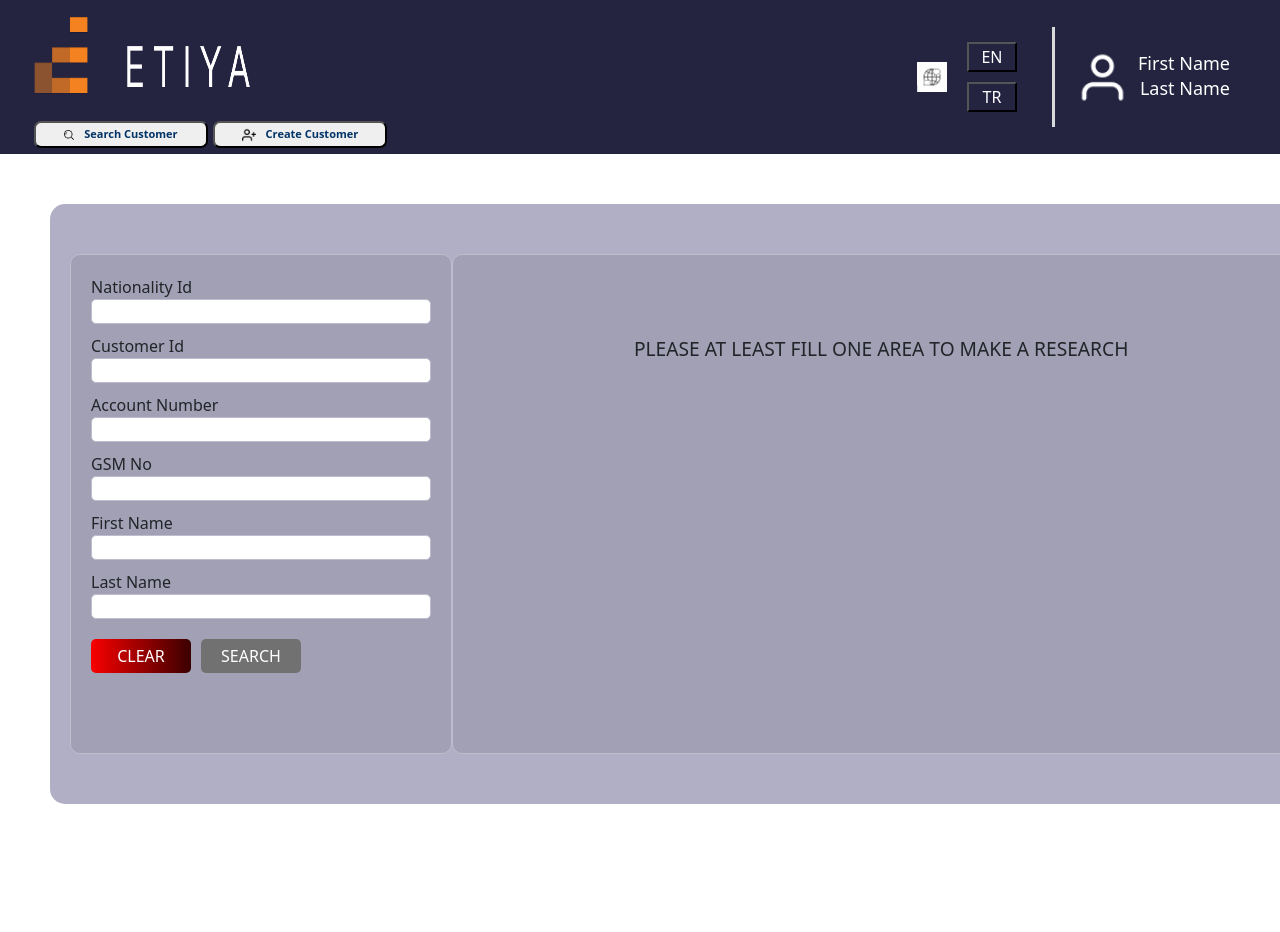
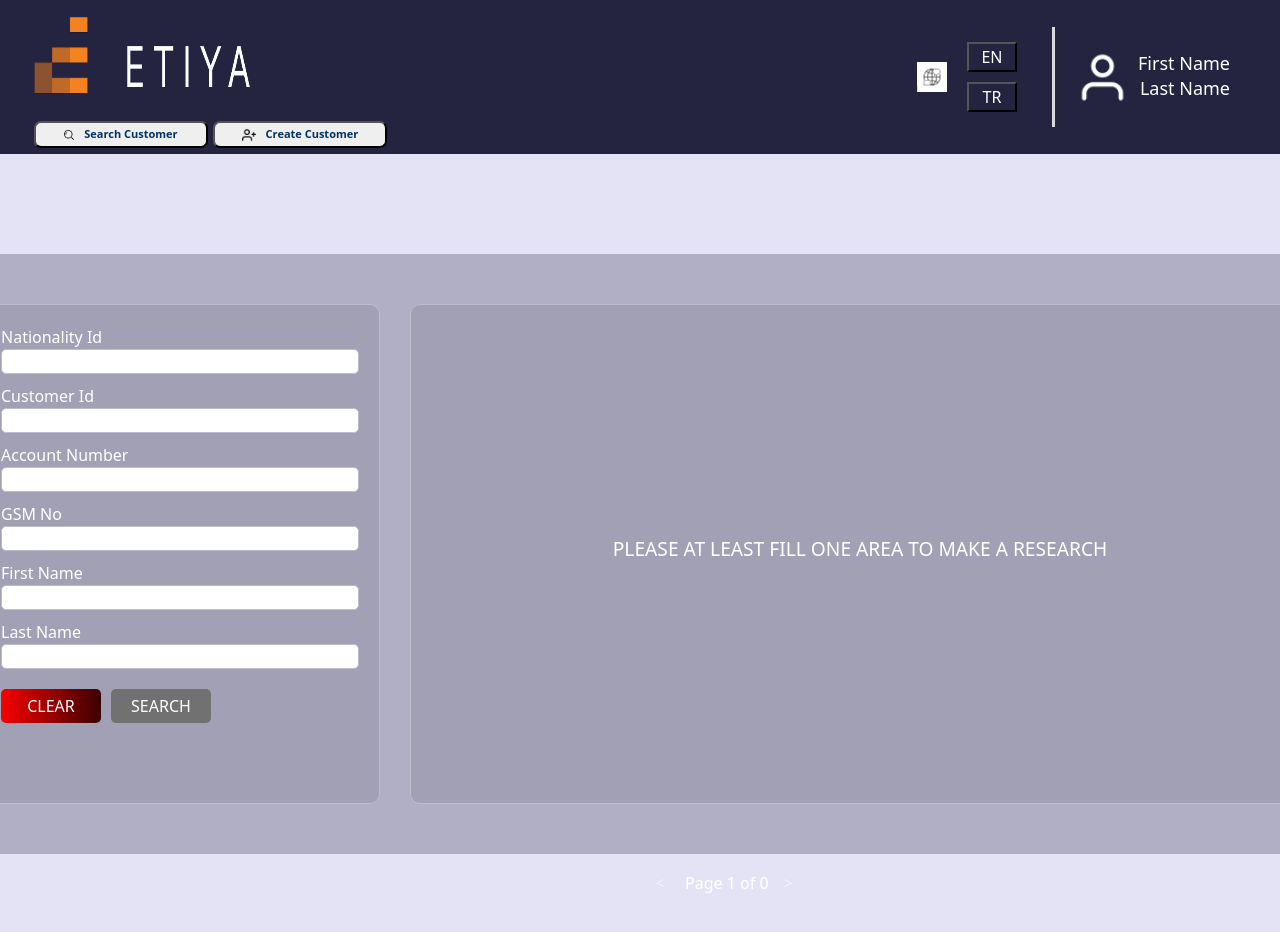
Before and after one commit to etiya-pair2/CRM-project, an Angular app in the folder frontend/: page /customer/search in a window 1280 px wide. Shown: the top 932 px of the page. Before the commit the page ends 860 px from the top, so only its background shows below. Built offline with nearby package versions, Linux system fonts and the light colour scheme.

Commit message:
customer-search controlls add

```diff
--- a/frontend/src/app/features/customer/customer-search/customer-search.component.html
+++ b/frontend/src/app/features/customer/customer-search/customer-search.component.html
@@ -1,6 +1,6 @@
 <app-main-layout></app-main-layout>
 <link rel="stylesheet" href="https://cdnjs.cloudflare.com/ajax/libs/font-awesome/6.0.0-beta3/css/all.min.css">
-
+<body>
 <form [formGroup]="searchForm" (ngSubmit)="search()">
   <div class="container">
     <div class="filters">
@@ -18,9 +18,13 @@
 
       <label for="firstName">First Name</label>
       <input id="firstName" formControlName="firstName" />
+      <div *ngIf="searchForm.hasError('nameRequired') && (searchForm.get('firstName')?.touched || searchForm.get('lastName')?.touched)" style="color: red; font-size: smaller;">
+        Both First Name and Last Name must be filled together.
+      </div>
 
       <label for="lastName">Last Name</label>
       <input id="lastName" formControlName="lastName" />
+
 
       <div class="buttons">
         <button type="button" (click)="clear()">CLEAR</button>
@@ -28,10 +32,18 @@
       </div>
     </div>
     <div class="results">
-      <div *ngIf="results.length === 0 && searched && isSearchEnabled" style="text-align: center; font-size: larger; padding-top: 20px;">
-        NO RESULTS FOUND
-      </div>
-      <div *ngIf="!isSearchEnabled && !searched" style="text-align: center; font-size: larger; padding-top: 60px;">
+      <div *ngIf="results.length === 0 && searched && isSearchEnabled" style="text-align: center; font-size: larger; padding-top: 20px; margin-top: 150px; color: white;">
+        NO CUSTOMER FOUND! WOULD YOU LIKE TO CREATE THE CUSTOMER?
+        <button class="create-button"
+                (click)="navigateToCreateCustomer()"
+                style="display: flex; align-items: center; padding: 10px 20px; border-radius: 5px; width: auto; font-size: medium; margin-left: 350px; background: linear-gradient(135deg, #242441, #4a4a8d); color: white; border: none; margin-top: 50px;">
+            <img src="assets/images/plus.png" alt="Create Icon" class="create-icon" width="20px" height="20px" style="margin-right: 8px;" />
+            Create Customer
+        </button>
+    </div>
+
+
+      <div *ngIf="!isSearchEnabled && !searched" style="text-align: center; font-size: larger; padding-top: 60px; color: white; margin-top: 150px;">
         PLEASE AT LEAST FILL ONE AREA TO MAKE A RESEARCH <!-- Araştırma yapmak için en az bir alan girin mesajı -->
       </div>
       <table class="table" *ngIf="results.length > 0  && searched && isSearchEnabled">
@@ -63,9 +75,11 @@
     <button (click)="previousPage()" [disabled]="page === 1" class="previousButton">
         &lt; <!-- Sol ok -->
     </button>
-    <span style=" position: absolute; bottom: -55px; left: 56%;transform: translateX(-50%);cursor: pointer;  color: white;    font-size: 16px; display: flex;gap: 10px;
+    <span style=" position: absolute; bottom: -95px; left: 56%;transform: translateX(-50%);cursor: pointer;  color: white;    font-size: 16px; display: flex;gap: 10px;
     margin: 0 10px;">Page {{ page }} of {{ totalPages }} </span>
     <button (click)="nextPage()" [disabled]="page * pageSize >= totalResults" class="nextButton">
         &gt; <!-- Sağ ok -->
     </button>
 </div>
+</form>
+</body>
--- a/frontend/src/app/features/customer/customer-search/customer-search.component.scss
+++ b/frontend/src/app/features/customer/customer-search/customer-search.component.scss
@@ -3,7 +3,7 @@ body {
     justify-content: center;
     align-items: center;
     height: 100vh;
-    background-color: #e4e3f5;
+    background-color:#e4e3f5;
     overflow: hidden;
 }
 
@@ -17,7 +17,7 @@ body {
     align-items: center; /* Yatayda ortalamak için center */
     padding: 20px;
     margin-left: 50px;
-    margin-right: 0px ;
+    margin-right: 100px ;
     margin-bottom: 50px;
     margin-top: 50px;
     position: relative;
@@ -52,6 +52,9 @@ input {
     border-radius: 5px;
     border: 1px solid #BEBDCD;
     height: 25px;
+}
+label{
+  color: white;
 }
 
 .buttons {
@@ -88,6 +91,14 @@ button:last-child {
     width: 100px;
     color: white;
 }
+button:last-child:not(:disabled) {
+  background: linear-gradient(135deg, #242441, #4a4a8d); /* Tıklanabilir durumda arka plan rengi */
+}
+
+button:last-child:disabled {
+  background: #717171; /* Geçersiz durumda arka plan rengi */
+  cursor: not-allowed; /* Geçersiz durumda imleç */
+}
 .table {
     width: 100%;
     border-collapse: collapse;
@@ -111,7 +122,7 @@ button:last-child {
 
   .pagination .previousButton {
     position: absolute; /* Mutlak konumlandırma */
-    bottom: -60px; /* Alt kenara 10px mesafe */
+    bottom: -100px; /* Alt kenara 10px mesafe */
     left: 50%; /* Sol kenarı ortalamak için */
     transform: translateX(-50%); /* Gerçek ortalamak için sola kaydırma */
     cursor: pointer; /* İmleç değişimi */
@@ -124,7 +135,7 @@ button:last-child {
   }
   .pagination .nextButton {
     position: absolute; /* Mutlak konumlandırma */
-    bottom: -60px; /* Alt kenara 10px mesafe */
+    bottom: -100px; /* Alt kenara 10px mesafe */
     left: 60%; /* Sol kenarı ortalamak için */
     transform: translateX(-50%); /* Gerçek ortalamak için sola kaydırma */
     cursor: pointer; /* İmleç değişimi */
@@ -145,4 +156,5 @@ button:last-child {
     background-color: transparent !important;
    }
 
+
 }
--- a/frontend/src/app/features/customer/customer-search/customer-search.component.ts
+++ b/frontend/src/app/features/customer/customer-search/customer-search.component.ts
@@ -6,6 +6,7 @@ import { CustomerSearchResponse } from '../../../shared/models/customer/customer
 import { MainLayoutComponent } from '../../../shared/layouts/main-layout/main-layout.component';
 import { FormsModule, ReactiveFormsModule } from '@angular/forms';
 import { CommonModule } from '@angular/common';
+import { Router } from '@angular/router';
 
 @Component({
   selector: 'app-customer-search',
@@ -24,7 +25,7 @@ export class CustomerSearchComponent implements OnInit {
   pageSize: number = 10;
   totalResults: number = 0;
 
-  constructor(private fb: FormBuilder, private customerService: CustomerService) {
+  constructor(private fb: FormBuilder, private customerService: CustomerService ,private router: Router) {
     this.searchForm = this.fb.group({
       natId: [''],
       customerId: [''],
@@ -32,13 +33,18 @@ export class CustomerSearchComponent implements OnInit {
       mobilePhone: [''],
       firstName: ['', Validators.required],
       lastName: ['', Validators.required],
+    },{ validators: this.nameValidator });
+
+    this.searchForm.valueChanges.subscribe(() => {
+      // En az bir alanın dolu olup olmadığını kontrol et
+      this.isSearchEnabled = this.searchForm.valid ||
+      Object.values(this.searchForm.controls).some(control => control.value);
     });
 
-    this.searchForm.valueChanges.subscribe(() => {
-      this.isSearchEnabled = this.searchForm.valid;
-    });
   }
-
+  navigateToCreateCustomer() {
+    this.router.navigate(['/create-customer']);
+  }
   ngOnInit(): void {}
 
   search(): void {
@@ -62,6 +68,24 @@ export class CustomerSearchComponent implements OnInit {
       );
     }
   }
+
+  private nameValidator(form: FormGroup) {
+    const firstName = form.get('firstName')?.value;
+    const lastName = form.get('lastName')?.value;
+
+    // Eğer her ikisi de boşsa geçerli
+    if (!firstName && !lastName) {
+      return null; // Geçerli
+    }
+
+    // Eğer biri doluysa diğeri de dolu olmalı
+    if ((firstName && !lastName) || (!firstName && lastName)) {
+      return { nameRequired: true }; // Geçersiz
+    }
+
+    return null; // Her ikisi de dolu ise geçerli
+  }
+
 
   clear(): void {
     this.searchForm.reset();
```
